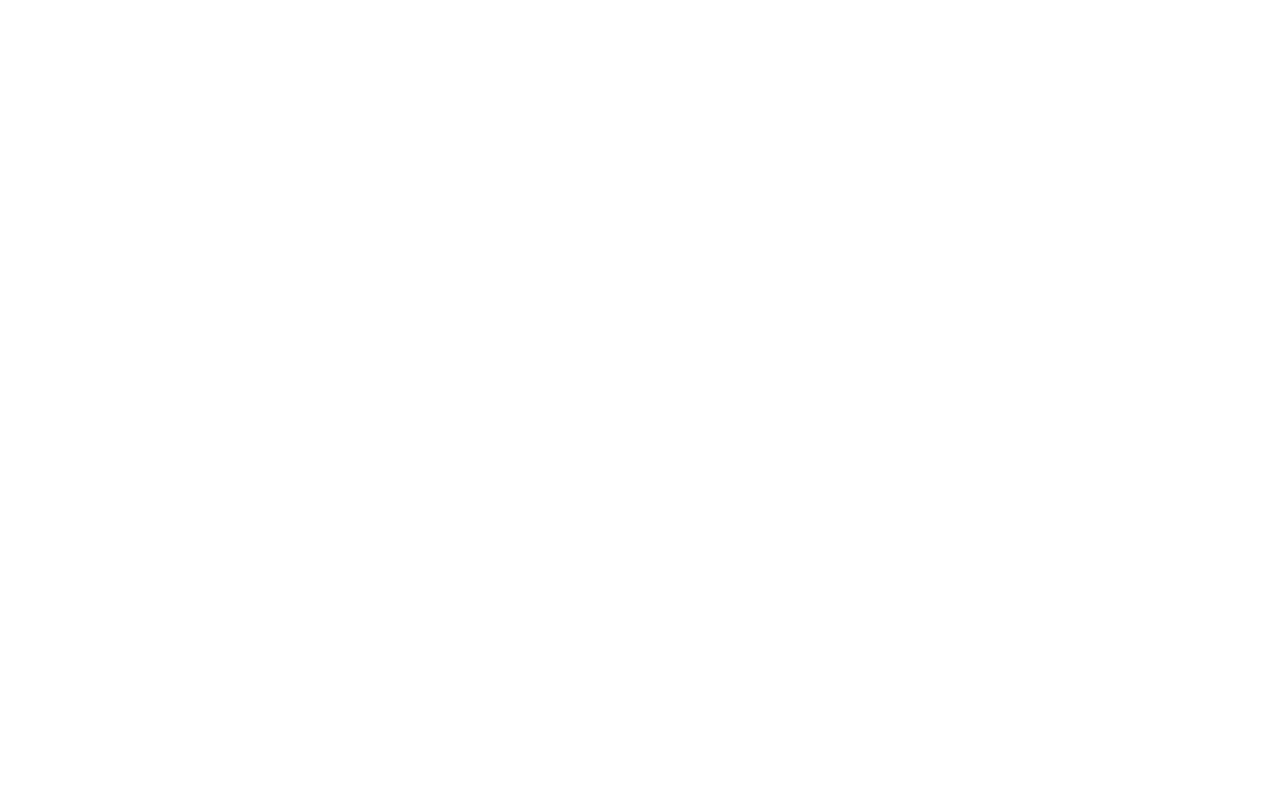
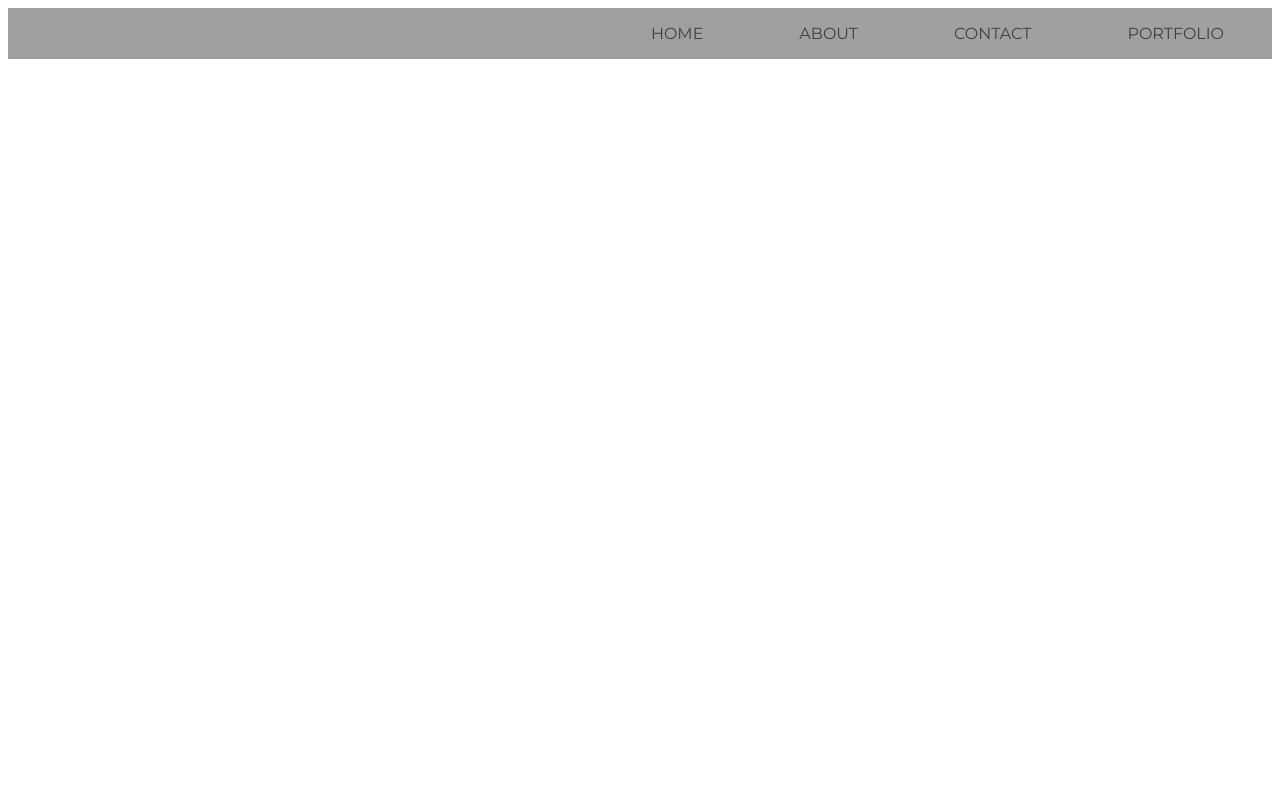
Before and after one commit to miggules/PHP, a PHP site: page / in a window 1280 px wide. Before the commit the page is empty. Run offline with PHP 8.4, Linux system fonts and the light colour scheme.

Commit message:
universal nav

```diff
--- /dev/null
+++ b/assets/css/nav.css
@@ -0,0 +1,31 @@
+* {
+    font-family: 'Montserrat', sans-serif;
+}
+nav {
+    background: #A0A0A0;
+}
+
+ul {
+    display: flex;
+    flex-direction: row;
+    flex-wrap: nowrap;
+    justify-content: flex-end;
+    align-items: baseline;
+    align-content: center;
+}
+li {
+    list-style: none;
+    padding: 1em 3em 1em 3em;
+}
+a {
+    text-decoration: none;
+    text-transform: uppercase;
+    color: #404040;
+    font-size: 1em;
+}
+li:active, li:hover {
+    background: #303030;
+}
+a:active, a:hover {
+    color: #C0C0C0;
+}
--- a/index.php
+++ b/index.php
@@ -2,8 +2,33 @@
 
 $nav = [
     [
-
+        'url' => 'index.php',
+        'label' => 'Home'
+    ],
+    [
+        'url' => 'about.php',
+        'label' => 'About'
+    ],
+    [
+        'url' => '/',
+        'label' => 'Contact'
+    ],
+    [
+        'url' => '/',
+        'label' => 'Portfolio'
     ]
 ]
 
 ?>
+<html lang="en">
+<head>
+    <title>
+        php
+    </title>
+    <link href="/assets/css/nav.css" type="text/css" rel="stylesheet">
+    <link href="https://fonts.googleapis.com/css?family=Montserrat&display=swap" rel="stylesheet">
+</head>
+    <body>
+        <?php include 'templates/nav.php';?>
+    </body>
+</html>
--- /dev/null
+++ b/templates/nav.php
@@ -0,0 +1,9 @@
+<nav>
+    <ul>
+        <?php foreach ($nav as $link):?>
+        <li>
+            <a href="<?php print $link['url']; ?>"><?php print $link['label']; ?></a>
+        </li>
+        <?php endforeach ?>
+    </ul>
+</nav>
```
